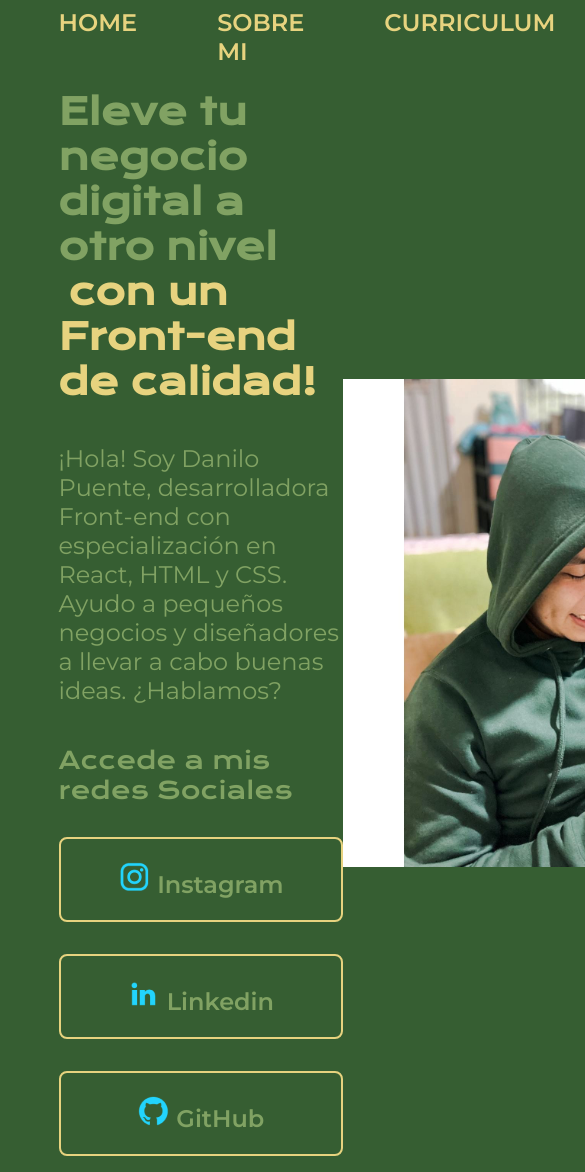
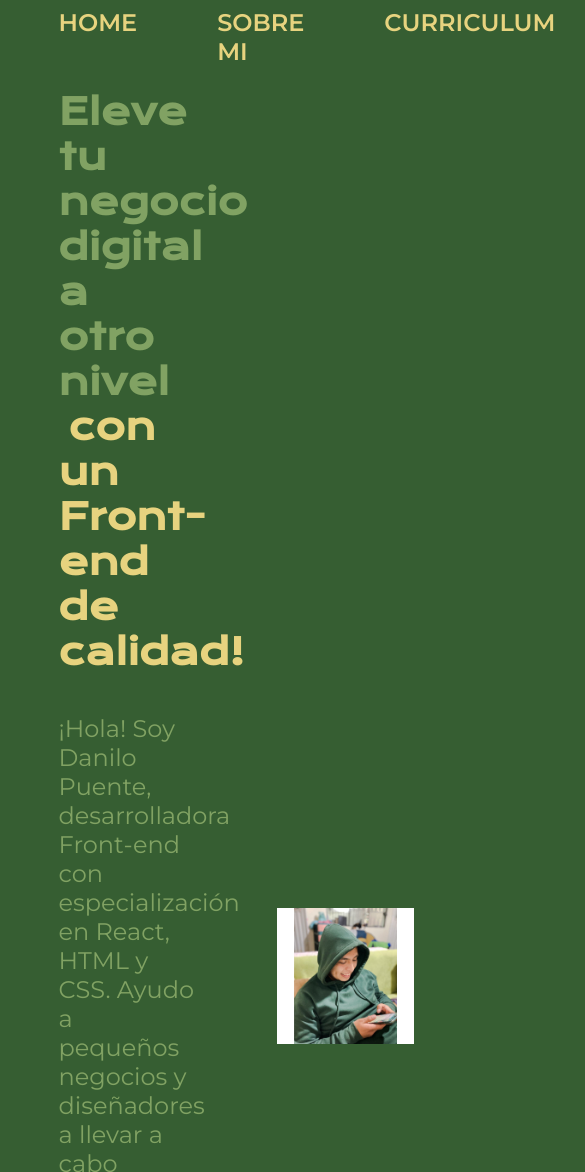
Before and after one commit to masaeldev/PORTAFOLIOHTML, a plain HTML site: page index.html in a window 390 px wide. Shown: the top 1172 px of the page, 585 px wide, since content can reach past the window. Drawn offline with nearby package versions, Linux system fonts and the light colour scheme.

Commit message:
CAMBIANDO LA RESPONSIVIDAD DE LA IMAGEN CON WITDH=%

```diff
--- a/styles/style.css
+++ b/styles/style.css
@@ -53,10 +53,11 @@ strong{
     align-items: center;
     padding: 6% 15% ;
     justify-content: space-between;
+    gap: 82px;
 }
 
 .presentacion__contenido{
-    width: 615px;
+    width: 50%;
     display: flex;
     flex-direction: column;
     gap: 40px;
@@ -81,7 +82,7 @@ strong{
 }
 
 .presentacion__enlaces__link{
-    width: 280px;
+    width: 50%;
     text-align: center;
     border-radius: 8px;
     font-size: 24px;
@@ -107,8 +108,8 @@ strong{
 }
 
 .presentacion__imagen{
-    height: 488px;
-    width: 550px;
+    height: 50%;
+    width: 50%;
     border: 2%;
     top: 235px;
 }
```
